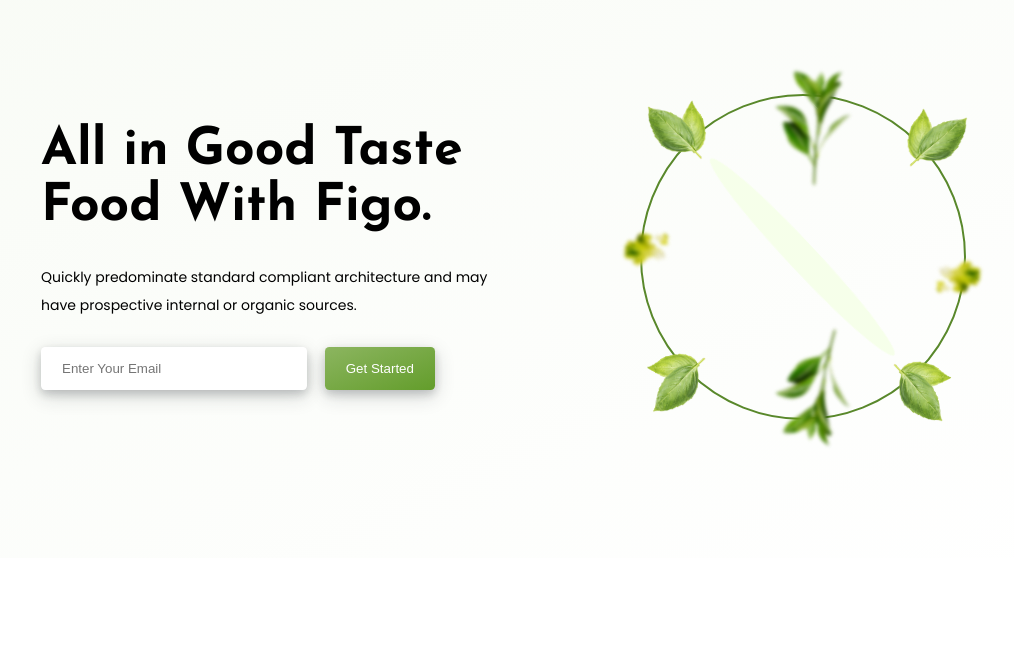
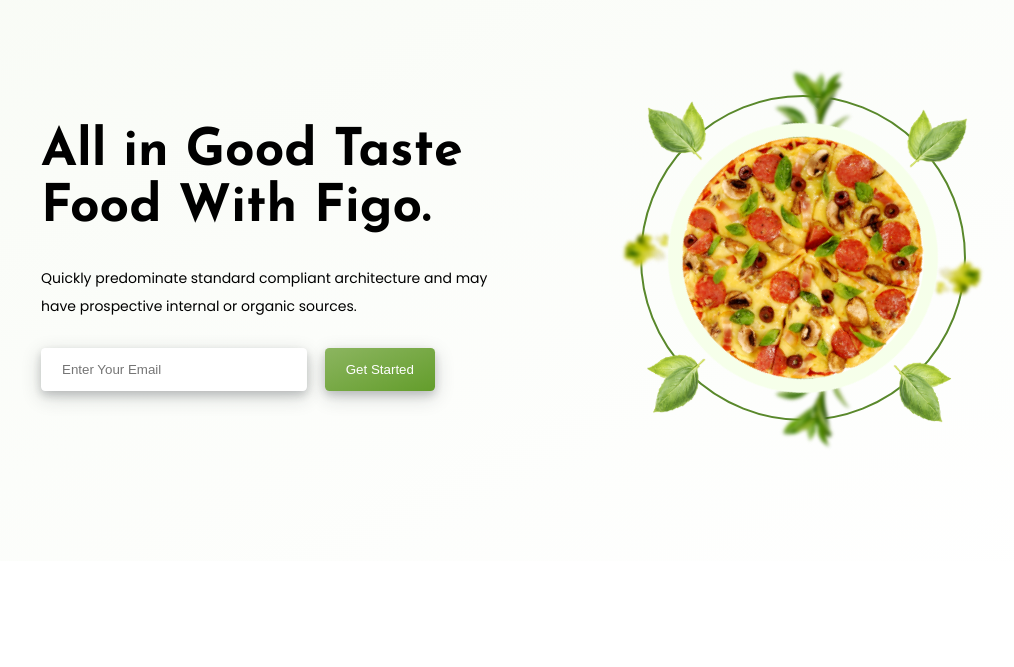
Before and after one commit to narziz/restaurant-landing-page, a website: page index.html in a window 1280 px wide. Shown: the part 76-743 px from the top of the page, without its empty margins (151-1165 px from the left). Drawn offline with nearby package versions, Linux system fonts and the light colour scheme; the site is published under a folder, as on GitHub Pages, so addresses that start at the root find nothing.

Commit message:
update index.html

```diff
--- a/index.html
+++ b/index.html
@@ -70,7 +70,7 @@
                             </div>
                         </div>
                         <div class="banner-right slide-right">
-                            <img src="/dist/images/banner-img.png" alt="">
+                            <img src="./dist/images/banner-img.png" alt="">
                         </div>
                     </div>
                 </div>
```
